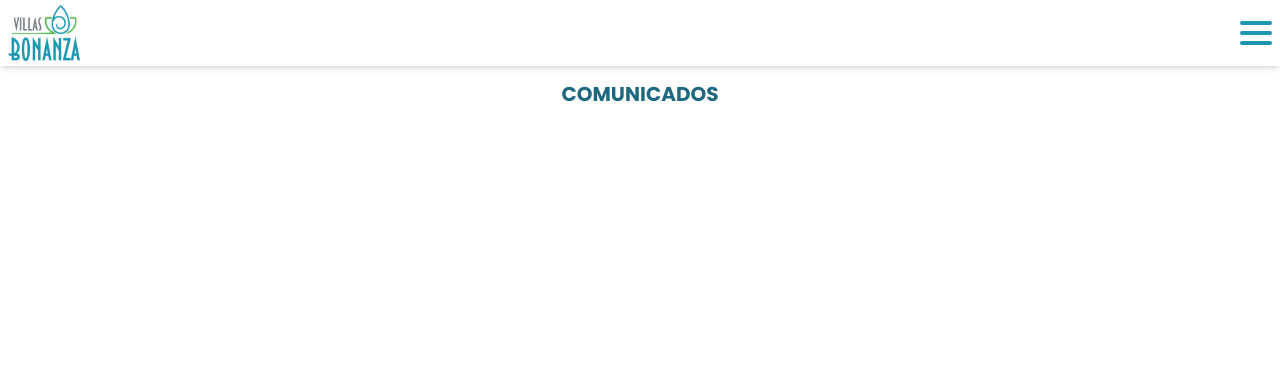
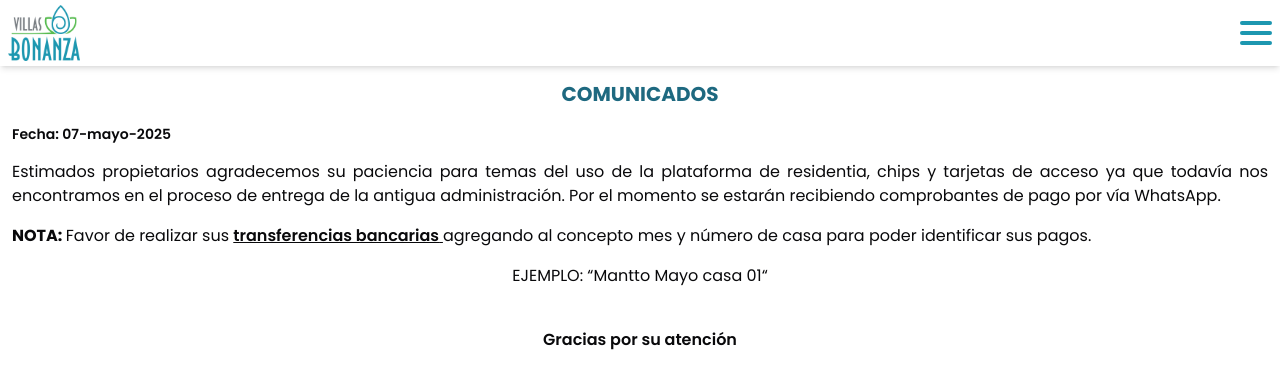
Before and after one commit to Nalotec-preprod/bonanza-aguamarina, a Next.js app: page /comunicados in a window 1280 px wide. Shown: the top 388 px of the page. Built offline with nearby package versions, Linux system fonts and the light colour scheme.

Commit message:
Actualizacion de la seccion de comunicados

```diff
--- a/app/comunicados/page.tsx
+++ b/app/comunicados/page.tsx
@@ -4,6 +4,33 @@ export default function ComunicadosPage() {
   return (
     <div>
       <SectionHeader>Comunicados</SectionHeader>
+      <div className="space-y-4 px-3 text-justify">
+        <p className="text-sm font-semibold">Fecha: 07-mayo-2025</p>
+
+        <p>
+          Estimados propietarios agradecemos su paciencia para temas del uso de
+          la plataforma de residentia, chips y tarjetas de acceso ya que
+          todav&iacute;a nos encontramos en el proceso de entrega de la antigua
+          administraci&oacute;n. Por el momento se estar&aacute;n recibiendo
+          comprobantes de pago por v&iacute;a WhatsApp.
+        </p>
+        <p>
+          <b>NOTA: </b>
+          Favor de realizar sus{" "}
+          <span className="font-semibold underline">
+            transferencias bancarias{" "}
+          </span>{" "}
+          agregando al concepto mes y n&uacute;mero de casa para poder
+          identificar sus pagos.
+        </p>
+        <p className="text-center">
+          EJEMPLO: &ldquo;Mantto Mayo casa 01&ldquo;
+        </p>
+
+        <p className="font-semibold text-center mt-10">
+          Gracias por su atenci&oacute;n
+        </p>
+      </div>
     </div>
   );
 }
--- a/components/home/sheetNavbar.tsx
+++ b/components/home/sheetNavbar.tsx
@@ -13,7 +13,7 @@ import { useState } from "react";
 
 const navLinks = [
   {
-    name: "home",
+    name: "inicio",
     url: "/",
   },
   {
```
